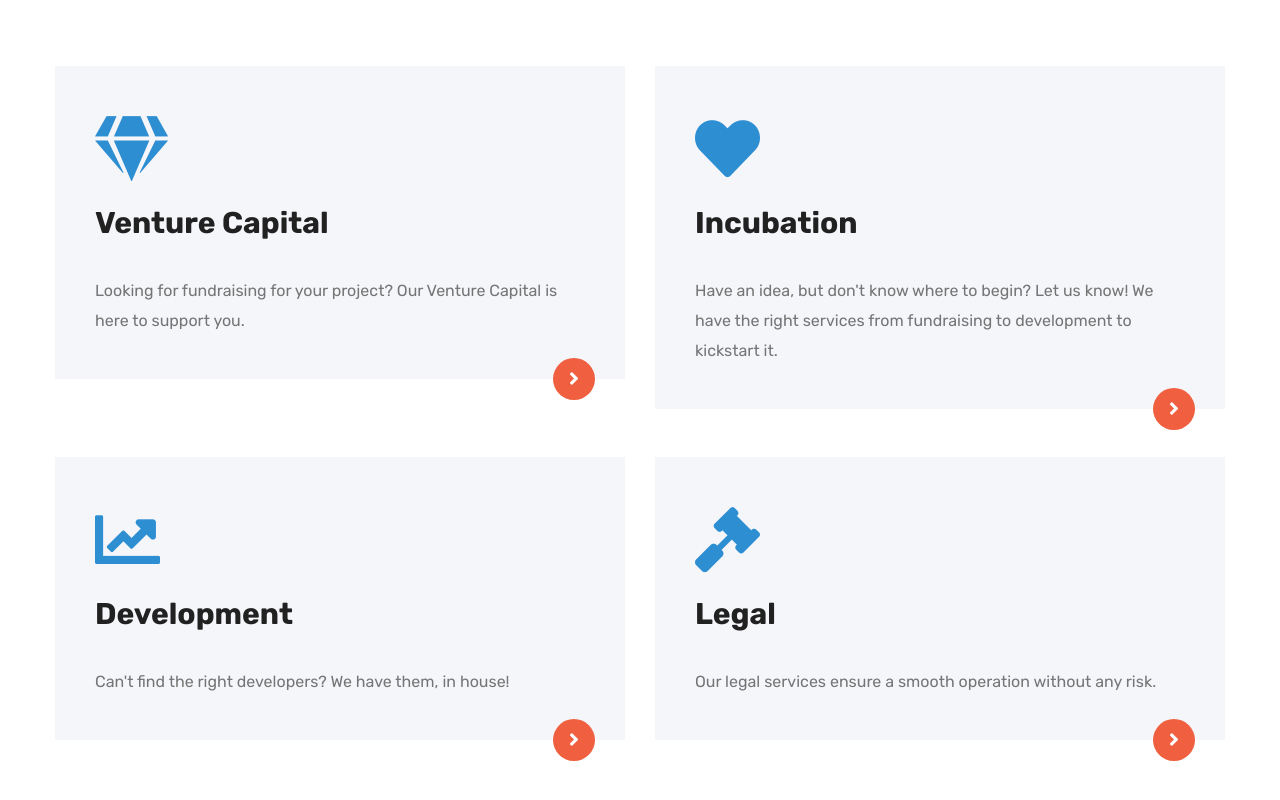
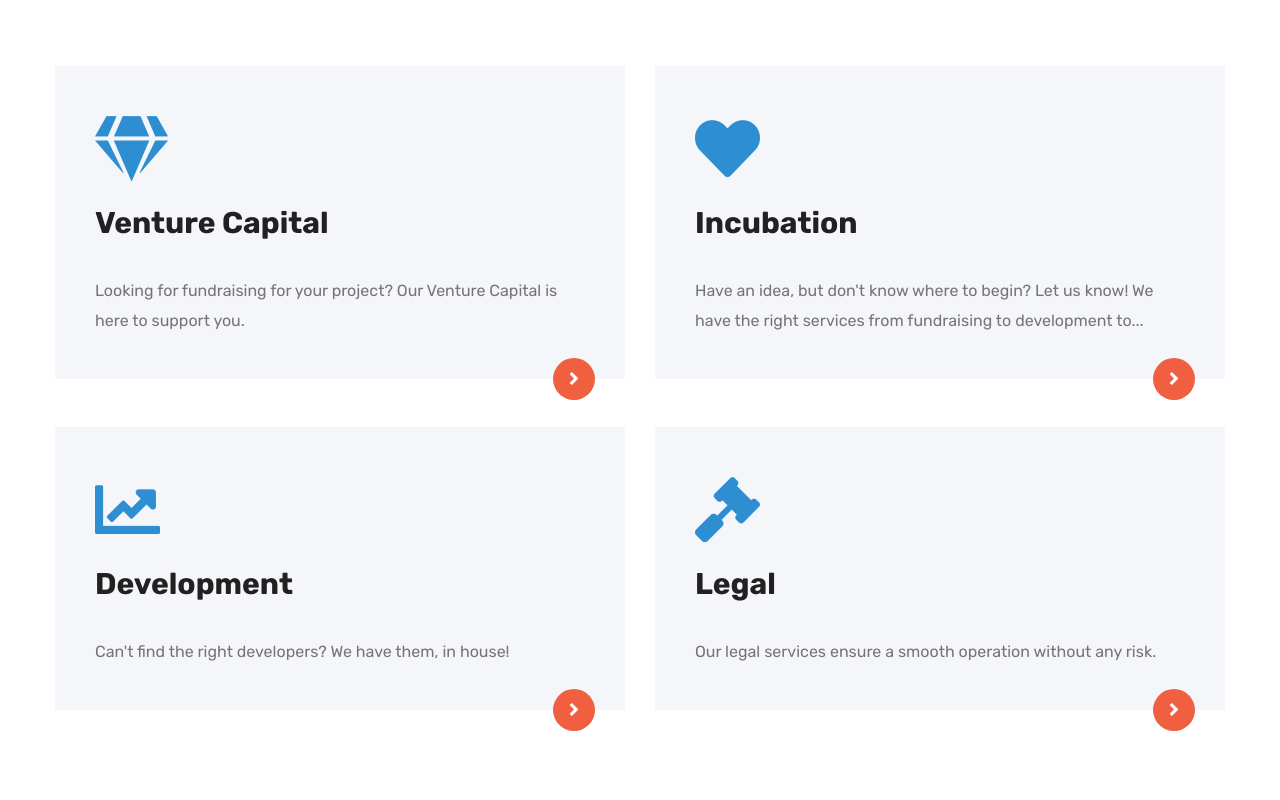
Before and after one commit to Giftea/ggg, a Next.js app: page / in a window 1280 px wide. Shown: the part 1753-2553 px from the top of the page. Built offline with nearby package versions, Linux system fonts and the light colour scheme.

Commit message:
clear error

```diff
--- a/components/services.js
+++ b/components/services.js
@@ -29,8 +29,7 @@ const Service = () => {
               </a>
               <p>
                 Have an idea, but don't know where to begin? Let us know! We
-                have the right services from fundraising to development to
-                kickstart it.
+                have the right services from fundraising to development to...
               </p>
               <a href="/#" className="read-more fas fa-angle-right"></a>
             </div>
```
Also changed, not shown: next.config.js (line endings or trailing spaces).
